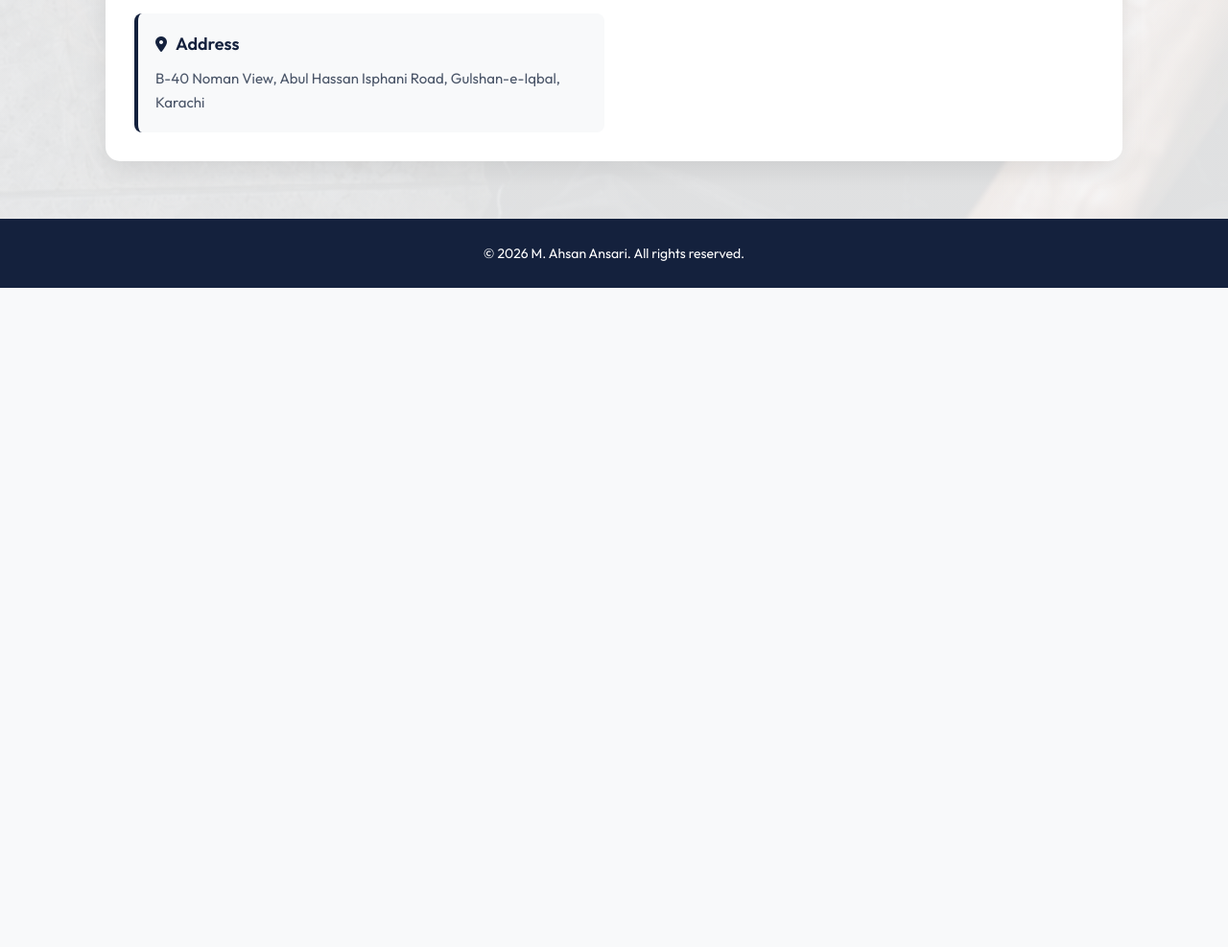
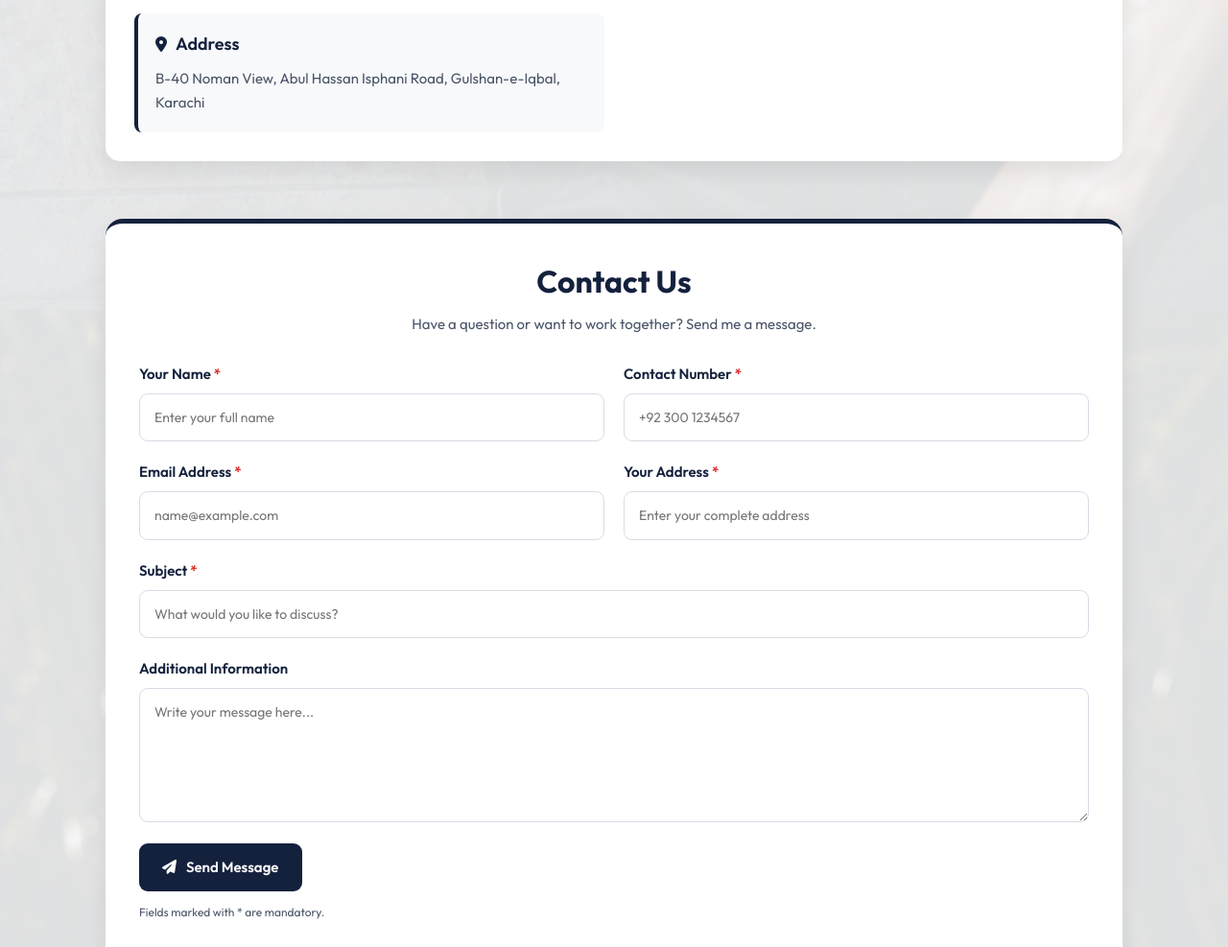
Before and after one commit to Ahsanansari786/My-Portfolio, a plain HTML site: page index.html in a window 1280 px wide. Shown: the part 1953-2940 px from the top of the page at 96% size. Before the commit the page ends 2253 px from the top, so only its background shows below. Drawn offline with Linux system fonts and the light colour scheme.

Commit message:
index.html

```diff
--- a/index.html
+++ b/index.html
@@ -1,5 +1,6 @@
-    <!DOCTYPE html>
+<!DOCTYPE html>
 <html lang="en">
+
 <head>
     <meta charset="UTF-8">
     <meta name="viewport" content="width=device-width, initial-scale=1.0">
@@ -11,6 +12,7 @@
     <link rel="stylesheet" href="https://cdnjs.cloudflare.com/ajax/libs/font-awesome/6.4.0/css/all.min.css">
     <link rel="stylesheet" href="./Css/style.css">
 </head>
+
 <body>
 
     <!-- Navbar -->
@@ -44,17 +46,13 @@
 
                     <!-- Social Links -->
                     <div class="social-links">
-                        <a href="https://github.com/Ahsanansari786"
-                            target="_blank"
-                            rel="noopener noreferrer"
+                        <a href="https://github.com/Ahsanansari786" target="_blank" rel="noopener noreferrer"
                             class="social-btn github">
                             <i class="fa-brands fa-github"></i>
                             GitHub
                         </a>
-                        <a href="https://www.linkedin.com/in/mohammad-ahsan-ansari-558aa9409/"
-                            target="_blank"
-                            rel="noopener noreferrer"
-                            class="social-btn linkedin">
+                        <a href="https://www.linkedin.com/in/mohammad-ahsan-ansari-558aa9409/" target="_blank"
+                            rel="noopener noreferrer" class="social-btn linkedin">
                             <i class="fa-brands fa-linkedin"></i>
                             LinkedIn
                         </a>
@@ -135,8 +133,7 @@
                 <!-- Project 1: Food Valley -->
                 <div class="project-card">
                     <div class="project-img">
-                        <img src="./Images/Food Valley.png"
-                            alt="Food Valley Website">
+                        <img src="./Images/Food Valley.png" alt="Food Valley Website">
                     </div>
                     <div class="project-content">
                         <h3>Food Valley</h3>
@@ -150,16 +147,12 @@
                             <span>CSS3</span>
                         </div>
                         <div class="project-links">
-                            <a href="https://github.com/Ahsanansari786/Food-Valley"
-                                target="_blank"
-                                rel="noopener noreferrer"
-                                class="btn-sm">
+                            <a href="https://github.com/Ahsanansari786/Food-Valley" target="_blank"
+                                rel="noopener noreferrer" class="btn-sm">
                                 <i class="fa-brands fa-github"></i>
                                 Code
                             </a>
-                            <a href="https://foodvalleymain.netlify.app/"
-                                target="_blank"
-                                rel="noopener noreferrer"
+                            <a href="https://foodvalleymain.netlify.app/" target="_blank" rel="noopener noreferrer"
                                 class="btn-sm outline">
                                 <i class="fa-solid fa-arrow-up-right-from-square"></i>
                                 Live Demo
@@ -171,8 +164,7 @@
                 <!-- Project 2: Teacher Login Portal -->
                 <div class="project-card">
                     <div class="project-img">
-                        <img src="./Images/Teacher Login Portal.PNG"
-                            alt="Teacher Login Portal">
+                        <img src="./Images/Teacher Login Portal.PNG" alt="Teacher Login Portal">
                     </div>
 
                     <div class="project-content">
@@ -188,17 +180,13 @@
                             <span>Bootstrap</span>
                         </div>
                         <div class="project-links">
-                            <a href="https://github.com/Ahsanansari786/Student-Portal"
-                                target="_blank"
-                                rel="noopener noreferrer"
-                                class="btn-sm">
+                            <a href="https://github.com/Ahsanansari786/Student-Portal" target="_blank"
+                                rel="noopener noreferrer" class="btn-sm">
                                 <i class="fa-brands fa-github"></i>
                                 Code
                             </a>
-                            <a href="https://studentportalbyahsanansari.netlify.app/"
-                                target="_blank"
-                                rel="noopener noreferrer"
-                                class="btn-sm outline">
+                            <a href="https://studentportalbyahsanansari.netlify.app/" target="_blank"
+                                rel="noopener noreferrer" class="btn-sm outline">
                                 <i class="fa-solid fa-arrow-up-right-from-square"></i>
                                 Live Demo
                             </a>
@@ -209,8 +197,7 @@
                 <!-- Project 3: Todo App -->
                 <div class="project-card">
                     <div class="project-img">
-                        <img src="./Images/Todo App.png"
-                            alt="Todo App">
+                        <img src="./Images/Todo App.png" alt="Todo App">
                     </div>
                     <div class="project-content">
                         <h3>Todo App</h3>
@@ -226,17 +213,13 @@
                             <span>Firebase</span>
                         </div>
                         <div class="project-links">
-                            <a href="https://github.com/Ahsanansari786/FireBase-Authentication"
-                                target="_blank"
-                                rel="noopener noreferrer"
-                                class="btn-sm">
+                            <a href="https://github.com/Ahsanansari786/FireBase-Authentication" target="_blank"
+                                rel="noopener noreferrer" class="btn-sm">
                                 <i class="fa-brands fa-github"></i>
                                 Code
                             </a>
-                            <a href="https://firebaseauthenticationassignment.netlify.app/"
-                                target="_blank"
-                                rel="noopener noreferrer"
-                                class="btn-sm outline">
+                            <a href="https://firebaseauthenticationassignment.netlify.app/" target="_blank"
+                                rel="noopener noreferrer" class="btn-sm outline">
                                 <i class="fa-solid fa-arrow-up-right-from-square"></i>
                                 Live Demo
                             </a>
@@ -294,9 +277,9 @@
                             Email Address
                         </h3>
                         <p>
-                                ahsanansari159753@gmail.com
+                            ahsanansari159753@gmail.com
                             <br>
-                                mahsanansari093@gmail.com
+                            mahsanansari093@gmail.com
                         </p>
                     </div>
 
@@ -307,7 +290,7 @@
                             Phone Number
                         </h3>
                         <p>
-                                +92-370-129-111-7
+                            +92-370-129-111-7
                         </p>
                     </div>
 
@@ -325,6 +308,65 @@
                 </div>
             </div>
         </section>
+
+        <!-- Contact Us Section -->
+        <section class="contact-section" id="contact">
+            <div class="contact-container">
+                <div class="contact-heading">
+                    <h1>Contact Us</h1>
+                    <p>Have a question or want to work together? Send me a message.</p>
+                </div>
+
+                <form class="contact-form" id="contact-form">
+                    <div class="contact-form-grid">
+                        <div class="form-group">
+                            <label for="contact-name">Your Name <span>*</span></label>
+                            <input type="text" id="contact-name" name="name" placeholder="Enter your full name"
+                                autocomplete="name" minlength="2" maxlength="60" required>
+                        </div>
+
+                        <div class="form-group">
+                            <label for="contact-phone">Contact Number <span>*</span></label>
+                            <input type="tel" id="contact-phone" name="phone" placeholder="+92 300 1234567"
+                                autocomplete="tel" required>
+                        </div>
+
+                        <div class="form-group">
+                            <label for="contact-email">Email Address <span>*</span></label>
+                            <input type="email" id="contact-email" name="email" placeholder="name@example.com"
+                                autocomplete="email" required>
+                        </div>
+
+                        <div class="form-group">
+                            <label for="contact-address">Your Address <span>*</span></label>
+                            <input type="text" id="contact-address" name="address"
+                                placeholder="Enter your complete address" autocomplete="street-address" minlength="5"
+                                maxlength="150" required>
+                        </div>
+
+                        <div class="form-group full-width">
+                            <label for="contact-subject">Subject <span>*</span></label>
+                            <input type="text" id="contact-subject" name="subject"
+                                placeholder="What would you like to discuss?" maxlength="100">
+                        </div>
+
+                        <div class="form-group full-width">
+                            <label for="contact-message">Additional Information</label>
+                            <textarea id="contact-message" name="message" rows="5"
+                                placeholder="Write your message here..." minlength="10" maxlength="1500"></textarea>
+                        </div>
+                    </div>
+
+                    <button type="submit" class="contact-submit">
+                        <i class="fa-solid fa-paper-plane"></i>
+                        Send Message
+                    </button>
+                    <p class="contact-note">Fields marked with * are mandatory.</p>
+                    <p class="contact-status" id="contact-status" role="status" aria-live="polite"></p>
+                </form>
+            </div>
+        </section>
+
     </main>
 
     <!-- Footer -->
@@ -333,5 +375,7 @@
             &copy; 2026 M. Ahsan Ansari. All rights reserved.
         </p>
     </footer>
+    <script type="module" src="/JavaScript/index.js"></script>
 </body>
+
 </html>
```
